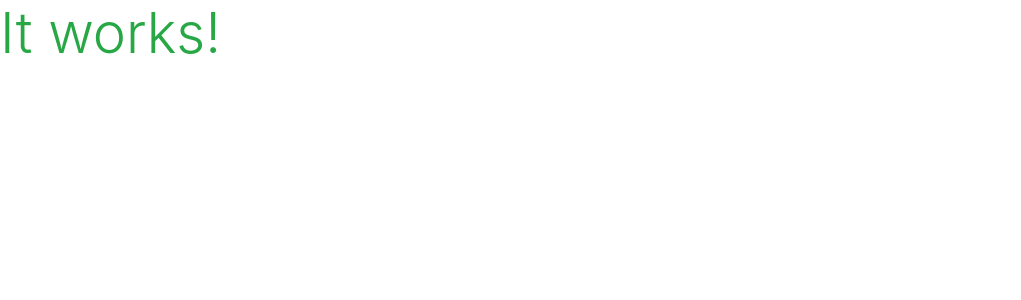
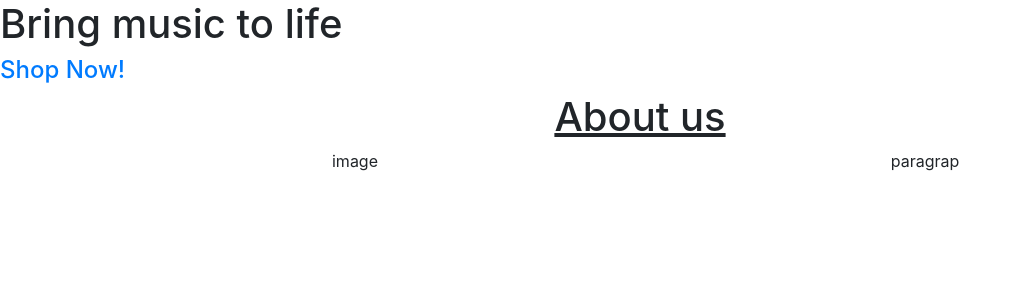
Before and after one commit to yuyu78/music-time, a Django app: page / in a window 1280 px wide. Shown: the top 300 px of the page, without its empty margins (0-1021 px from the left). Run offline with Django 3.2, Linux system fonts and the light colour scheme; some libraries are stand-ins or nearby versions.

Commit message:
Added homepage content

```diff
--- a/home/templates/home/index.html
+++ b/home/templates/home/index.html
@@ -1,6 +1,38 @@
 {% extends "base.html" %}
 {% load static %}
 
+{% block page_header %}
+    <div class="container header-container">
+        <div class="row">
+            <div class="col"></div>
+        </div>
+    </div>
+{% endblock %}
+
 {% block content %}
-    <h1 class="display-4 text-success">It works!</h1>
+    <main>
+        <div class="container-fluid">
+            <div class="row">
+                <div>
+                    <h1>
+                        Bring music to life
+                    </h1>
+                    <div>
+                        <h4>
+                            <a href="">Shop Now!</a>
+                        </h4>
+                    </div>
+                </div>
+            </div>
+        </div>
+        <div class="container">
+            <div class="row">
+                <div class="col-12 text-center">
+                    <h1><u>About us</u></h1>
+                </div>
+                <div class="col-12 col-md-6 text-center">image</div>
+                <div class="col-12 col-md-6 text-center">paragrap</div>
+            </div>
+        </div>
+    </main>
 {% endblock %}
```
